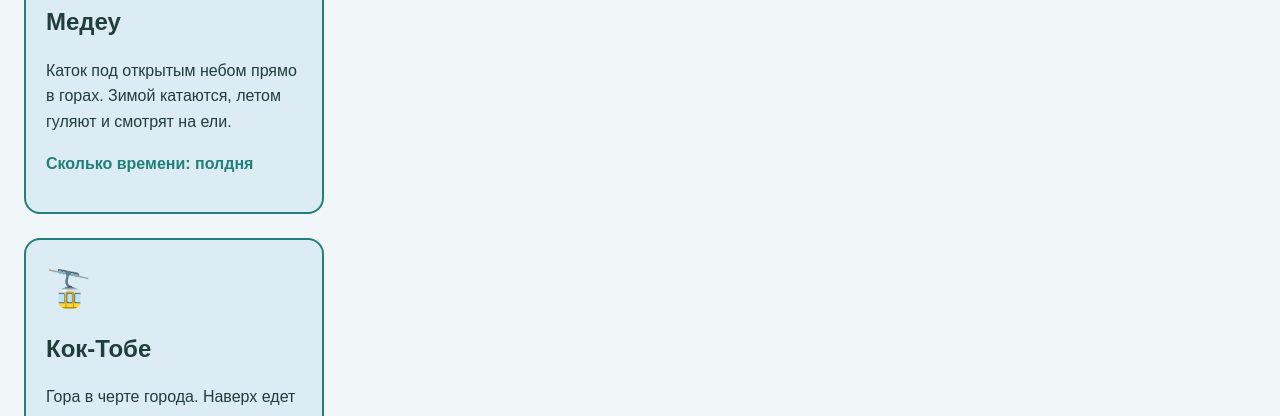
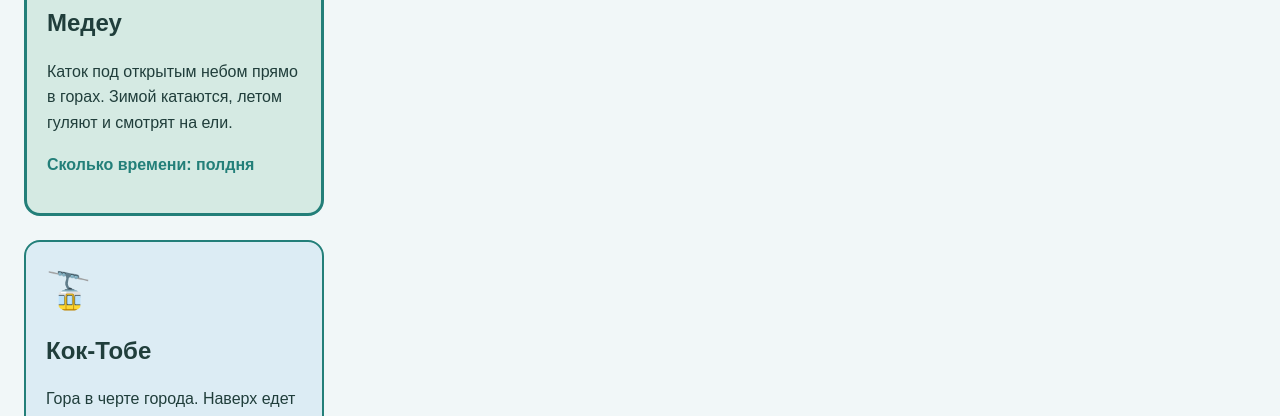
Before and after one commit to Aneka007/city-guide, a plain HTML site: page index.html in a window 1280 px wide. Shown: the part 709-1125 px from the top of the page. Drawn offline with Linux system fonts and the light colour scheme.

Commit message:
Highlight recommended place

```diff
--- a/index.html
+++ b/index.html
@@ -32,7 +32,7 @@
       <section class="places" id="places">
         <h2>Куда сходить</h2>
 
-        <div class="card">
+        <div class="card card-top">
           <p class="card-icon">⛸️</p>
           <h3>Медеу</h3>
           <p>
--- a/style.css
+++ b/style.css
@@ -74,6 +74,10 @@ a {
   background-color: #dcecf4;
   margin-bottom: 24px;
 }
+.card-top {
+  background-color: #d5eae3;
+  border: 3px solid #237f79;
+}
 .card-icon {
   font-size: 36px;
   margin: 0;
```
